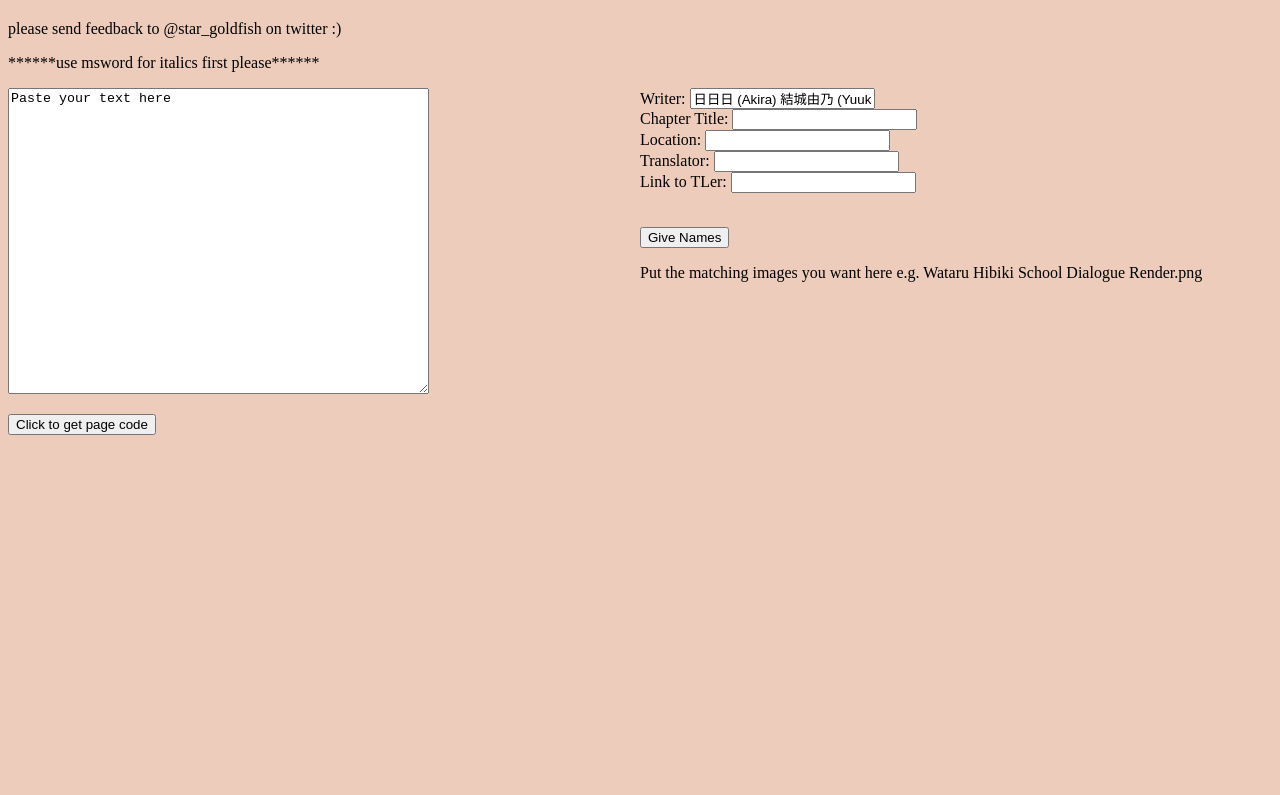
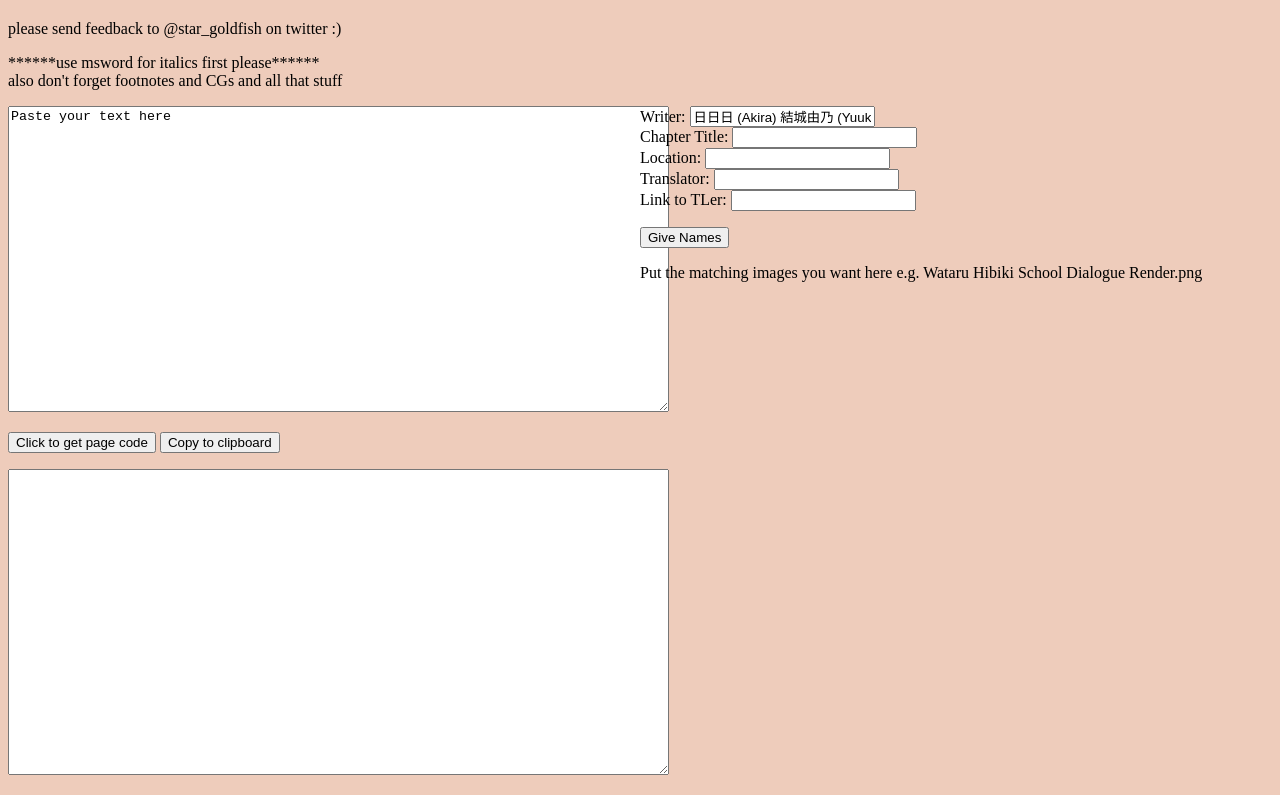
Before and after one commit to goldgust/goldgust.github.io, a plain HTML site: page index.html in a window 1280 px wide. Shown: the part 60-855 px from the top of the page. Before the commit the page ends 800 px from the top, so only its background shows below. Drawn offline with Linux system fonts and the light colour scheme.

Commit message:
Update index.html

```diff
--- a/index.html
+++ b/index.html
@@ -59,6 +59,12 @@
         var uniqnames = Array.from(new Set(names))
         return uniqnames
     }
+
+    function copyBox() {
+      var copyText = document.getElementById("outputfield");
+      copyText.select();
+      document.execCommand("copy");
+    }
 </script>
 
 <head>
@@ -83,14 +89,15 @@
     </h1>
     please send feedback to @star_goldfish on twitter :)
     <p>
-        ******use msword for italics first please******
+        ******use msword for italics first please******<br>
+        also don't forget footnotes and CGs and all that stuff
 </head>
 
 <body>
     <div class="row">
   <div class="column">
           <form id="bigform" action="">
-        <textarea id="input" rows="20" cols="50">
+        <textarea id="input" rows="20" cols="80">
 Paste your text here
         </textarea>
         <p>
@@ -103,7 +110,7 @@ Paste your text here
         <input type="text" id="chtitle" value=""><br> Location:
         <input type="text" id="location" value=""><br> Translator:
         <input type="text" id="tler" value=""><br> Link to TLer:
-        <input type="text" id="tllink" value=""><br><br>
+        <input type="text" id="tllink" value=""><br>
         <p>
     </form>
             <input id="Auto" type="button" value="Give Names" onclick="autoFielder()" /><p>
@@ -111,16 +118,13 @@ Paste your text here
             <form id="nameform" action=""></form>
             </div>
 
-
-
-    <p>
-
-
     </div>
 
     <input id="Replace" type="button" value="Click to get page code" onclick="Write()" />
+    <button onclick="copyBox()">Copy to clipboard</button>
             <p>
-            <p id="outputfield" style="white-space: pre-wrap;"></p>
+            <textarea rows="20" cols="80" id="outputfield" style="white-space: pre-wrap;">
+            </textarea>
 </body>
 
 </html>
```
